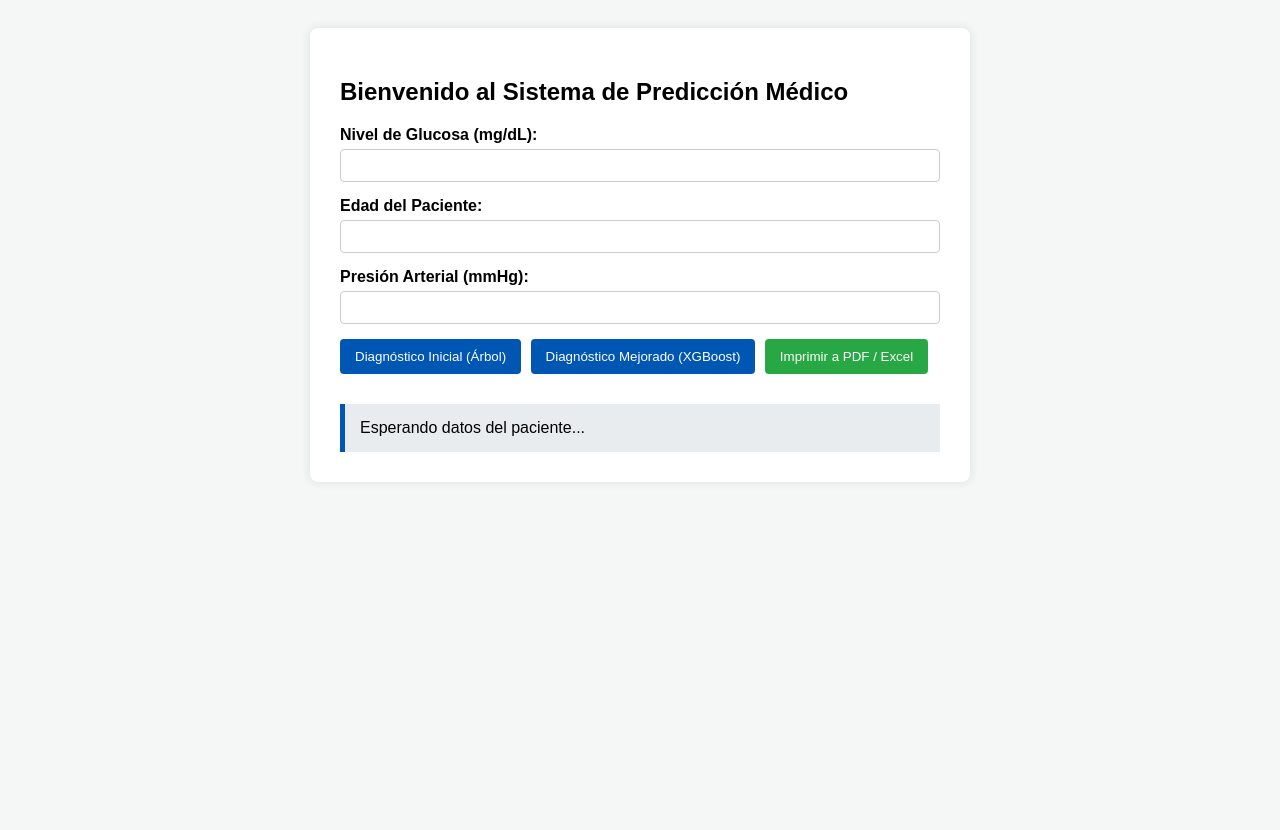
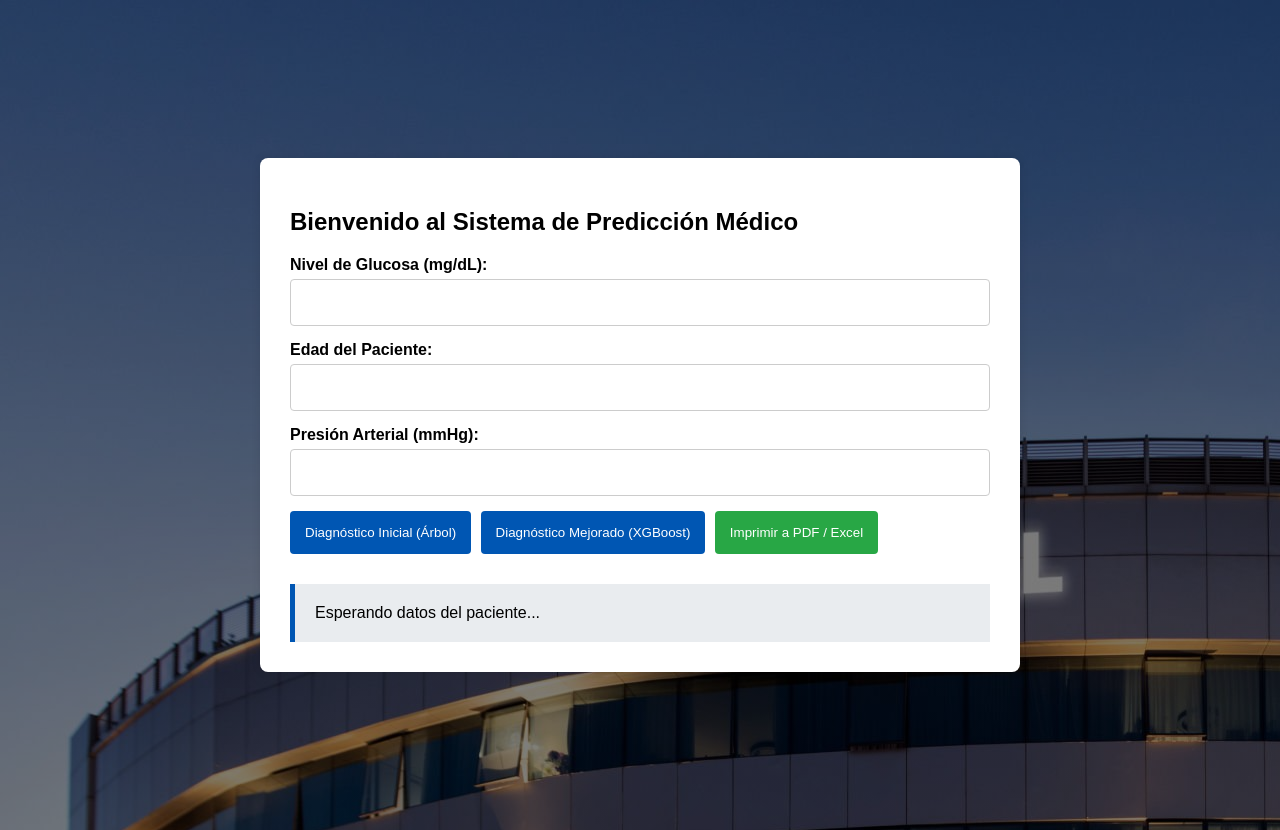
Before and after one commit to LuisSKT/Prediccion-de-Enfermedades, a plain HTML site: page web/dashboard.html in a window 1280 px wide. Before the commit the page ends 800 px from the top, so only its background shows below. Drawn offline with Linux system fonts and the light colour scheme.

Commit message:
tercer avance

```diff
--- a/web/estilo2.css
+++ b/web/estilo2.css
@@ -1,11 +1,13 @@
 body {
     font-family: Arial, sans-serif;
+     background-image: linear-gradient(rgba(0, 0, 0, 0.5), rgba(0, 0, 0, 0.5)),
+                      url('/img/foto2.jpg');
     background-color: #f4f7f6;
-    padding: 20px;
+    padding: 150px;
 }
 
 .contenedor-dashboard {
-    max-width: 600px;
+    max-width: 700px;
     margin: 0 auto;
     background: white;
     padding: 30px;
@@ -25,14 +27,14 @@ label {
 
 input {
     width: 100%;
-    padding: 8px;
+    padding: 15px;
     box-sizing: border-box;
     border: 1px solid #ccc;
     border-radius: 4px;
 }
 
 .botones button {
-    padding: 10px 15px;
+    padding: 14px 15px;
     margin-right: 5px;
     margin-bottom: 10px;
     border: none;
@@ -48,7 +50,7 @@ input {
 
 .caja-resultado {
     margin-top: 20px;
-    padding: 15px;
+    padding: 20px;
     background-color: #e9ecef;
     border-left: 5px solid #0056b3;
 }
```
